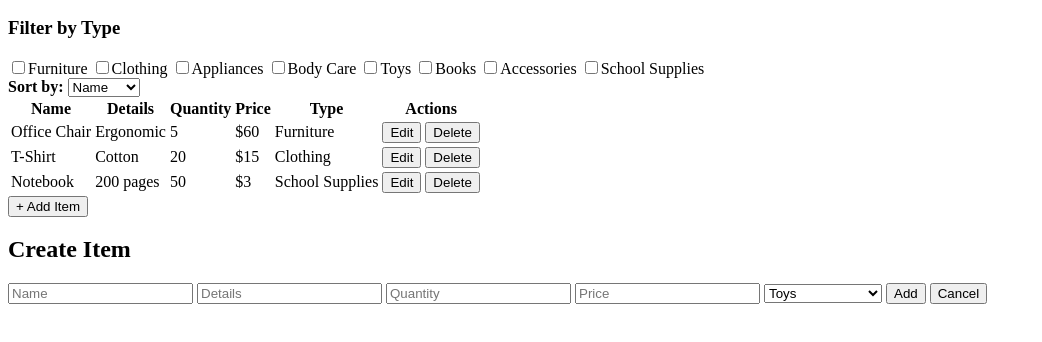
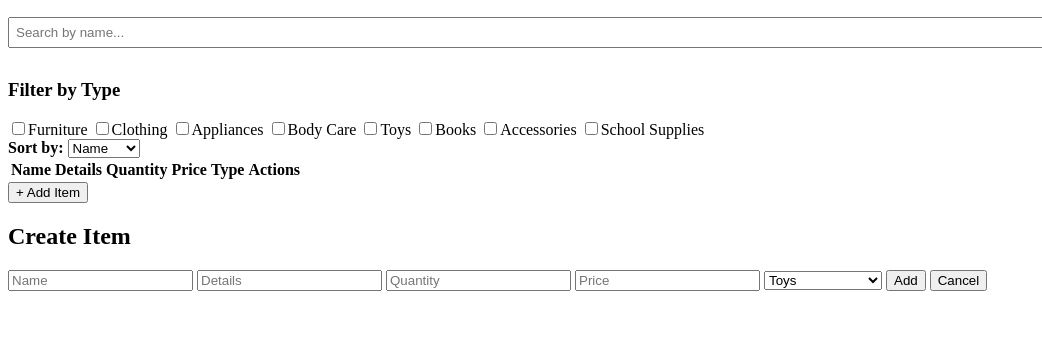
Before and after one commit to Reguyal-DCET/inventory, a plain HTML site: page IMS.html in a window 1280 px wide. Shown: the part 50-392 px from the top of the page, without its empty margins (0-1042 px from the left). Drawn offline with Linux system fonts and the light colour scheme.

Commit message:
IMS.html

```diff
--- a/IMS.html
+++ b/IMS.html
@@ -4,14 +4,23 @@
   <meta charset="UTF-8">
   <title>Inventory Management System</title>
   <style src="IMS.css"></style>
-  </head>
+  <script scr="Script.js"></script>
+</head>
 <body>
+  <h2>Inventory Management System</h2>
 
-<h2>Inventory Management System</h2>
 
 <div class="container">
   <div class="sidebar">
+      <input
+  type="text"
+  id="searchInput"
+  placeholder="Search by name..."
+  style="width: 100%; padding: 6px; margin-bottom: 12px;"
+>
+
     <h3>Filter by Type</h3>
+
     <div class="filters">
       <label><input type="checkbox" class="category" value="Furniture">Furniture</label>
       <label><input type="checkbox" class="category" value="Clothing">Clothing</label>
@@ -73,8 +82,5 @@
         <button onclick="closeModal()">Cancel</button>
     </div>
 </div>
-    <script src=script.js></script>
-
 </body>
-
 </html>
```
